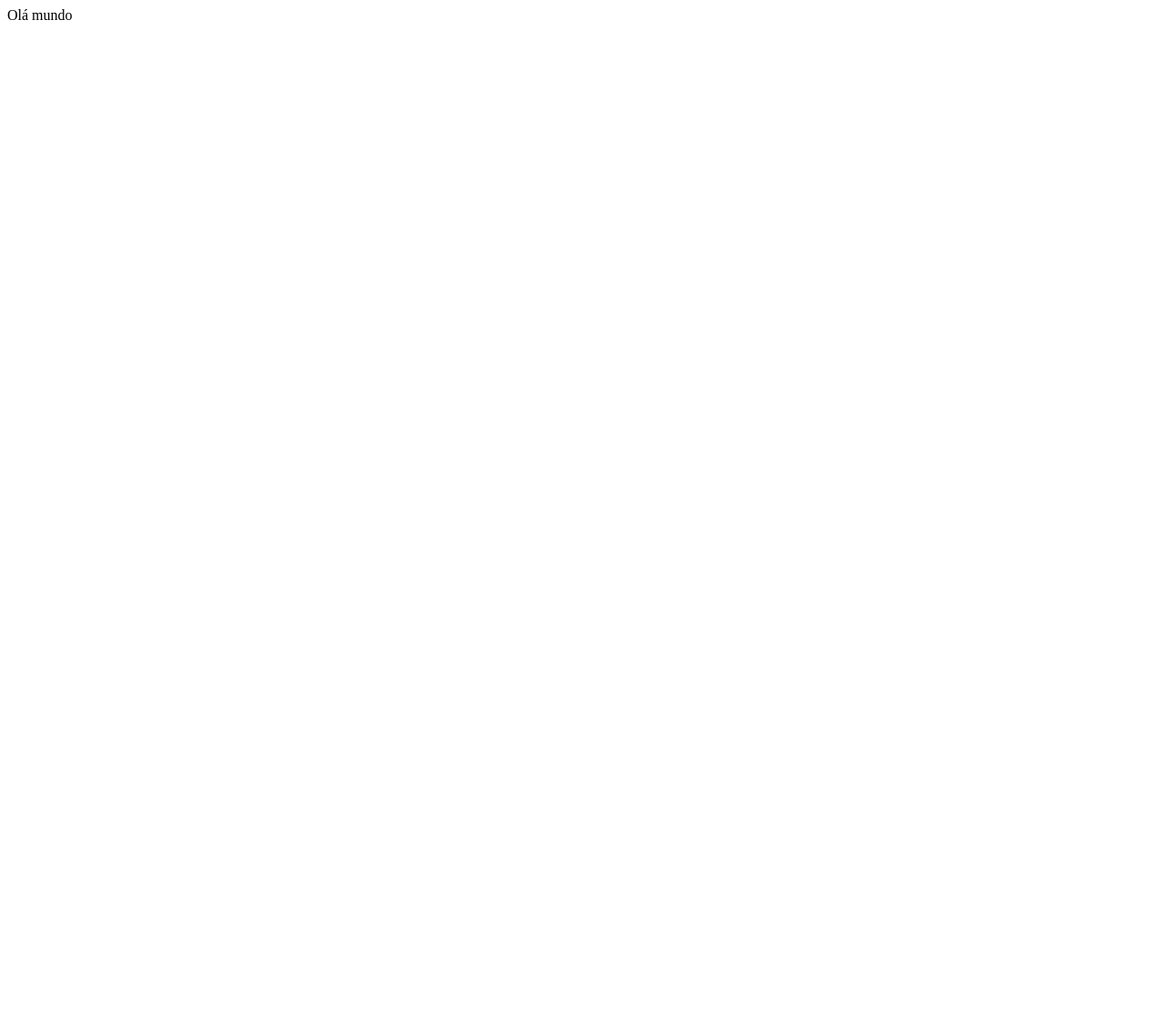
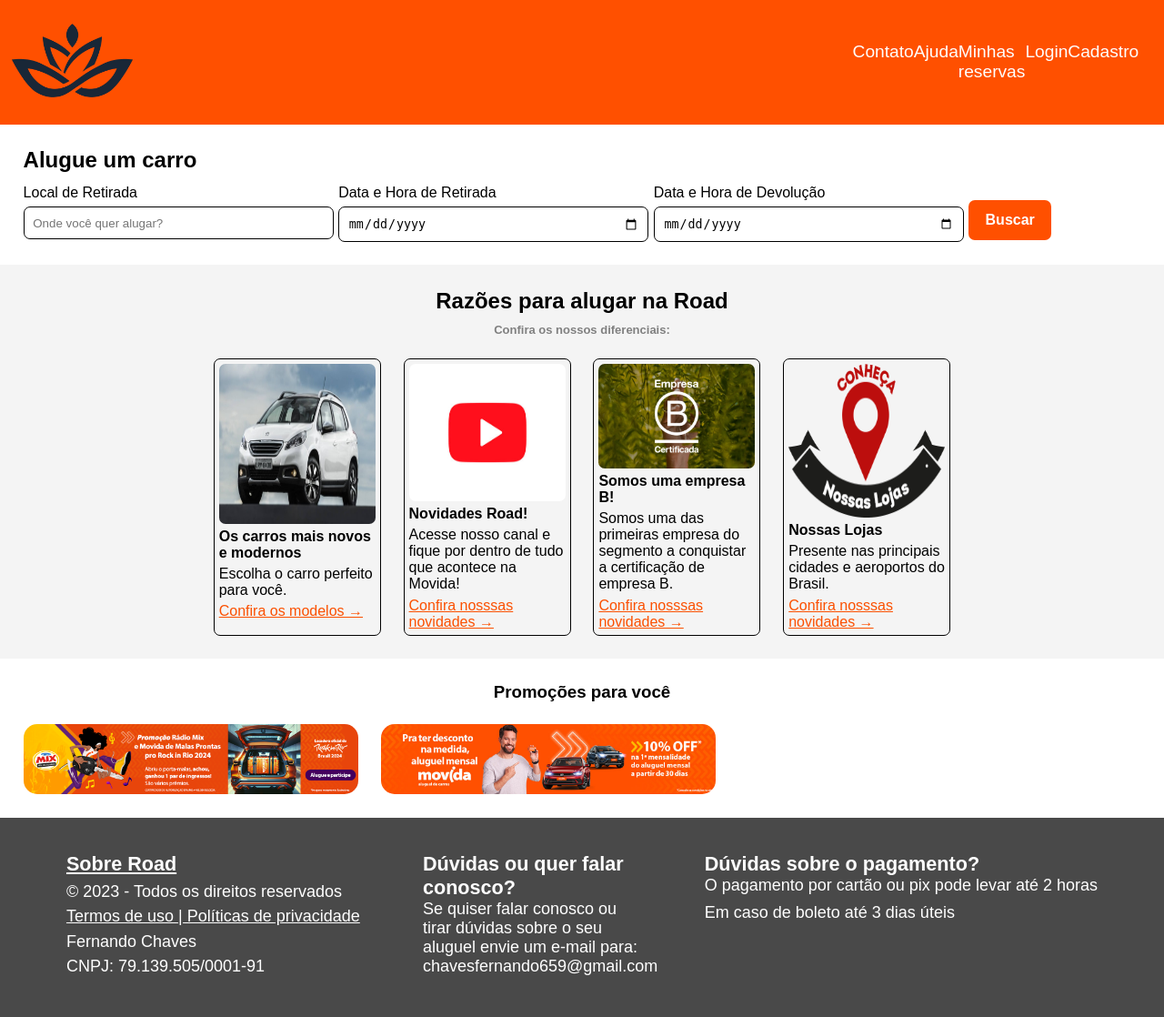
Before and after one commit to ConcessionariaAmigos/Projeto, a PHP site: page /ProjetoPHP/ in a window 1280 px wide. Before the commit the page is almost empty. Shown: the whole page at 91% size. Before the commit the page ends 22 px from the top, so only its background shows below. Run offline with PHP 8.4, Linux system fonts and the light colour scheme.

Commit message:
login func + telas inicial e cadastro

```diff
--- a/conexao1.php
+++ b/conexao1.php
@@ -1,9 +1,13 @@
 <?php
+
+session_start();
 
 $localhost = "localhost";
 $user = "root";
 $passw = "";
 $banco = "bd_auto";
+
+global $pdo;
 
 // Oriented to objects with PDO
 
--- /dev/null
+++ b/css/main.css
@@ -0,0 +1,223 @@
+/* -------------- Reset -------------- */
+
+* {
+    margin: 0;
+}
+
+/* -------------- Começo do Header -------------- */
+
+.headerContainer {
+    display: flex;
+    align-items: center;
+    justify-content: space-between;
+    padding-left: 1%;
+    padding-right: 1%;
+    background-color: #FF5000;
+}
+
+.headerContainer .headerLogo a img {
+    width: 15%;
+}
+
+.headerLogo {
+    display: flex;
+}
+
+.headerContainer .nav {
+    width: 30%;
+    margin-right: 15px;
+    font-family: sans-serif;
+    font-size: larger;
+    text-decoration: none;
+}
+
+.headerContainer .nav .navUl {
+    display: flex;
+    justify-content: space-between;
+}
+
+.headerContainer .nav .navUl a {
+    text-decoration: none;
+    color: white;
+}
+
+.headerContainer .nav .navUl .navLi {
+    list-style: none;
+}
+
+/* -------------- Fim do Header -------------- */
+/* -------------- Começo da Section -------------- */
+
+.section {
+    display: flex;
+    flex-direction: column;
+}
+
+.contentFluid {
+    display: flex;
+    flex-direction: column;
+    padding: 2%;
+}
+
+.contentFluid h2 {
+    margin-bottom: 1%;
+    font-family: sans-serif;
+}
+
+.contentFluid form {
+    display: flex;
+}
+
+.contentFluid form div {
+    display: flex;
+    flex-direction: column;
+    margin-right: 2%;
+}
+
+.contentFluid form div label {
+    font-family: sans-serif;
+    margin-bottom: 2%;
+}
+
+.contentFluid form div input {
+    width: 25vw;
+    padding: 3%;
+    border: 1px solid black;
+    border-radius: 7px;
+    outline: 0;
+}
+
+.contentFluid form .button {
+    height: max-content;
+    align-self: center;
+    padding: 1%;
+    background-color: #FF5000;
+    margin-top: 1.3%;
+    border-radius: 7px;
+}
+
+.contentFluid form .button .searchButton {
+    cursor: pointer;
+    background-color: #FF5000;
+    color: white;
+    font-size: medium;
+    font-weight: bold;
+    border: none;
+}
+
+/* -------------- Fim da Section -------------- */
+/* -------------- Começo dos Banners -------------- */
+
+.banners {
+    display: flex;
+    flex-direction: column;
+    text-align: center;
+    font-family: sans-serif;
+    background-color: #F4F4F4;
+    padding: 2%;
+}
+
+.banners .bannersTablet h2 {
+    margin-bottom: 10px;
+}
+
+.banners .bannersTablet h3 {
+    font-size: small;
+    color: gray;
+    margin-bottom: 2%;
+}
+
+.banners .cardContent {
+    display: flex;
+    justify-content: space-evenly;
+    width: 70%;
+    margin: auto;
+}
+
+.banners .cardContent .card {
+    display: flex;
+    flex-direction: column;
+    width: 20%;
+    border: 1px solid black;
+    padding: 5px;
+    border-radius: 7px;
+    text-align: start;
+}
+
+.banners .cardContent .card img {
+    border-radius: 7px;
+    margin-bottom: 3%;
+    height: 60%;
+}
+
+.banners .cardContent .card h5 {
+    font-size: medium;
+    margin-bottom: 3%;
+}
+
+.banners .cardContent .card p {
+    margin-bottom:
+    3%;
+}
+
+.banners .cardContent .card a {
+    color: #FB5000;
+}
+
+/* -------------- Fim dos Banners -------------- */
+/* -------------- Começo das Promoções -------------- */
+
+.promotions {
+    text-align: center;
+    font-family: sans-serif;
+    padding: 2%;
+}
+
+.promotions .promotionsList {
+    display: flex;
+    align-items: start;
+    margin-top: 2%;
+}
+
+.promotions .promotionsList img {
+    width: 30%;
+    border-radius: 15px;
+    margin-right: 2%;
+}
+
+/* -------------- Fim das Promoções -------------- */
+/* -------------- Inicio do Footer -------------- */
+
+.footer {
+    background-color: rgb(73, 73, 73);
+    color: white;
+    display: flex;
+    padding: 3%;
+    font-family: sans-serif;
+    font-size: large;
+    justify-content: space-around;
+}
+
+.footer h5 {
+    font-size: larger;
+}
+
+.footer a {
+    color: white;
+}
+
+.footer .about {
+    display: flex;
+    flex-direction: column;
+}
+
+.footer .about a, p {
+    margin-bottom: 2%;
+}
+
+
+.footer .contact {
+    width: 20%;
+}
+
+/* -------------- Fim do Footer -------------- */
--- a/index.php
+++ b/index.php
@@ -1,4 +1,113 @@
-<?php
-echo("Olá mundo")
+<!DOCTYPE html>
+<html lang="pt-br">
 
-?>
+<head>
+    <meta charset="UTF-8">
+    <meta name="viewport" content="width=device-width, initial-scale=1.0">
+    <title>Alugue aqui</title>
+    <link rel="stylesheet" href="./css/main.css">
+</head>
+
+<body>
+    <header class="header">
+        <div class="headerContainer">
+            <div class="headerLogo">
+                <a href=""><img src="./imagens/logo.png" alt="Logo"></a>
+            </div>
+            <nav class="nav">
+                <ul class="navUl">
+                    <a href=""><li class="navLi">Contato</li></a>
+                    <a href=""><li class="navLi">Ajuda</li></a>
+                    <a href=""><li class="navLi">Minhas reservas</li></a>
+                    <a href="login.php"><li class="navLi">Login</li></a>
+                    <a href="./cadastrar.php"><li class="navLi">Cadastro</li></a>
+                </ul>
+            </nav>
+        </div>
+    </header>
+    <section class="section">
+        <div class="content">
+            <div class="contentFluid">
+                <h2>Alugue um carro</h2>
+                <form action="">
+                    <div class="pickUpLocation">
+                        <label for="">Local de Retirada</label>
+                        <input type="text" placeholder="Onde você quer alugar?">
+                    </div>
+                    <div>
+                        <label for="">Data e Hora de Retirada</label>
+                        <input type="date" name="" id="">
+                    </div>
+                    <div>
+                        <label for="">Data e Hora de Devolução</label>
+                        <input type="date" name="" id="">
+                    </div>
+                    <a href="" class="button">
+                        <button class="searchButton">Buscar</button>
+                    </a>
+                </form>
+            </div>
+        </div>
+        <!-- <div class="carrousel"></div> -->
+    </section>
+    <section>
+        <div class="banners">
+            <div class="bannersTablet">
+                <h2>Razões para alugar na Road</h2>
+                <h3>Confira os nossos diferenciais:</h3>
+            </div>
+            <div class="cardContent">
+                <div class="card">
+                    <img src="./imagens/carroModerno.jpg" alt="Carros modernos">
+                    <h5>Os carros mais novos e modernos</h5>
+                    <p>Escolha o carro perfeito para você.</p>
+                    <a href="">Confira os modelos &rarr;</a>
+                </div>
+                <div class="card">
+                    <img src="./imagens/novidades.jpg" alt="Novidades">
+                    <h5>Novidades Road!</h5>
+                    <p>Acesse nosso canal e fique por dentro de tudo que acontece na Movida!</p>
+                    <a href="">Confira nosssas novidades &rarr;</a>
+                </div>
+                <div class="card">
+                    <img src="./imagens/empresaB.webp" alt="Novidades">
+                    <h5>Somos uma empresa B!</h5>
+                    <p>Somos uma das primeiras empresa do segmento a conquistar a certificação de empresa B.</p>
+                    <a href="">Confira nosssas novidades &rarr;</a></div>
+                <div class="card">
+                    <img src="./imagens/lojas.png" alt="Nossas Lojas">
+                    <h5>Nossas Lojas</h5>
+                    <p>Presente nas principais cidades e aeroportos do Brasil.</p>
+                    <a href="">Confira nosssas novidades &rarr;</a></div>
+                </div>
+            </div>
+        </div>
+        <div class="promotions">
+            <h3>Promoções para você</h3>
+            <div class="promotionsList">
+                <img src="./imagens/promocoes.webp" alt="promoção 1">
+                <img src="./imagens/promocoes2.jpg" alt="promoção 2">
+            </div>
+        </div>
+    </section>
+    <footer class="footer">
+        <div class="about">
+            <a href=""><h5>Sobre Road</h5></a>
+            <p>© 2023 - Todos os direitos reservados</p>
+            <a href="">Termos de uso | Políticas de privacidade</a>
+            <p href="">Fernando Chaves</p>
+            <p>CNPJ: 79.139.505/0001-91</p>
+        </div>
+        <div class="contact">
+            <h5>Dúvidas ou quer falar conosco?</h5>
+            <p>Se quiser falar conosco ou tirar dúvidas sobre o seu aluguel envie um e-mail para: chavesfernando659@gmail.com</p>
+        </div>
+        <div class="doubts">
+            <h5>Dúvidas sobre o pagamento?</h5>
+            <p>O pagamento por cartão ou pix pode levar até 2 horas</p>
+            <p>Em caso de boleto até 3 dias úteis</p>
+        </div>
+    </footer>
+</body>
+    <script src="./js/main.js"></script>
+</html>
```
Also changed, not shown: cadastrar.php (added, +62 -0 lines), css/cadastro.css (added, +129 -0 lines), logar.php (added, +26 -0 lines), login.php (renamed from login.html, +4 -4 lines), Usuario.class.php (added), imagens/carroModerno.jpg (added), imagens/empresaB.webp (added), imagens/logo.png (added), imagens/lojas.png (added), imagens/novidades.jpg (added), imagens/promocoes.webp (added), imagens/promocoes2.jpg (added).
